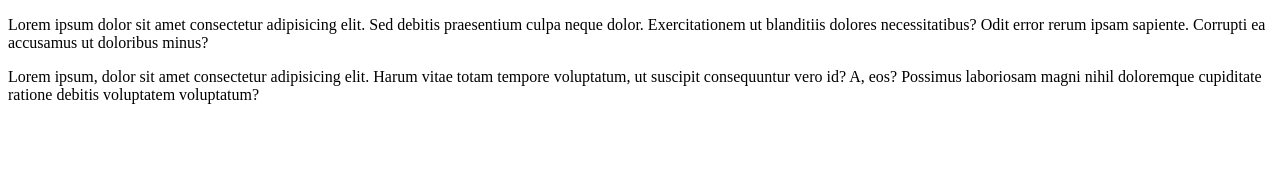
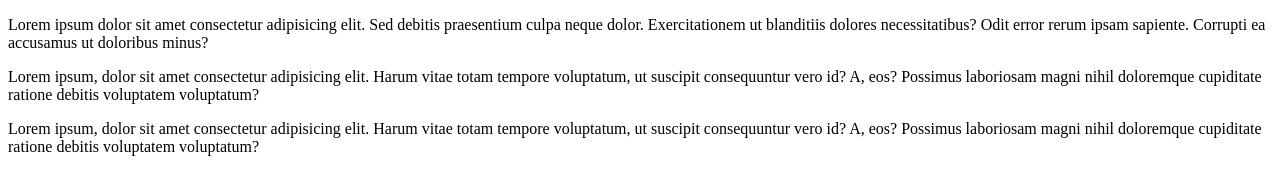
Before and after one commit to chum-bot/collabPractice, a plain HTML site: page index.html in a window 1280 px wide. Drawn offline with Linux system fonts and the light colour scheme.

Commit message:
Added Line Numero 12

```diff
--- a/index.html
+++ b/index.html
@@ -9,5 +9,6 @@
 <body>
     <p>Lorem ipsum dolor sit amet consectetur adipisicing elit. Sed debitis praesentium culpa neque dolor. Exercitationem ut blanditiis dolores necessitatibus? Odit error rerum ipsam sapiente. Corrupti ea accusamus ut doloribus minus?</p>
     <p>Lorem ipsum, dolor sit amet consectetur adipisicing elit. Harum vitae totam tempore voluptatum, ut suscipit consequuntur vero id? A, eos? Possimus laboriosam magni nihil doloremque cupiditate ratione debitis voluptatem voluptatum?</p>
+    <p>Lorem ipsum, dolor sit amet consectetur adipisicing elit. Harum vitae totam tempore voluptatum, ut suscipit consequuntur vero id? A, eos? Possimus laboriosam magni nihil doloremque cupiditate ratione debitis voluptatem voluptatum?</p>
 </body>
 </html>
```
